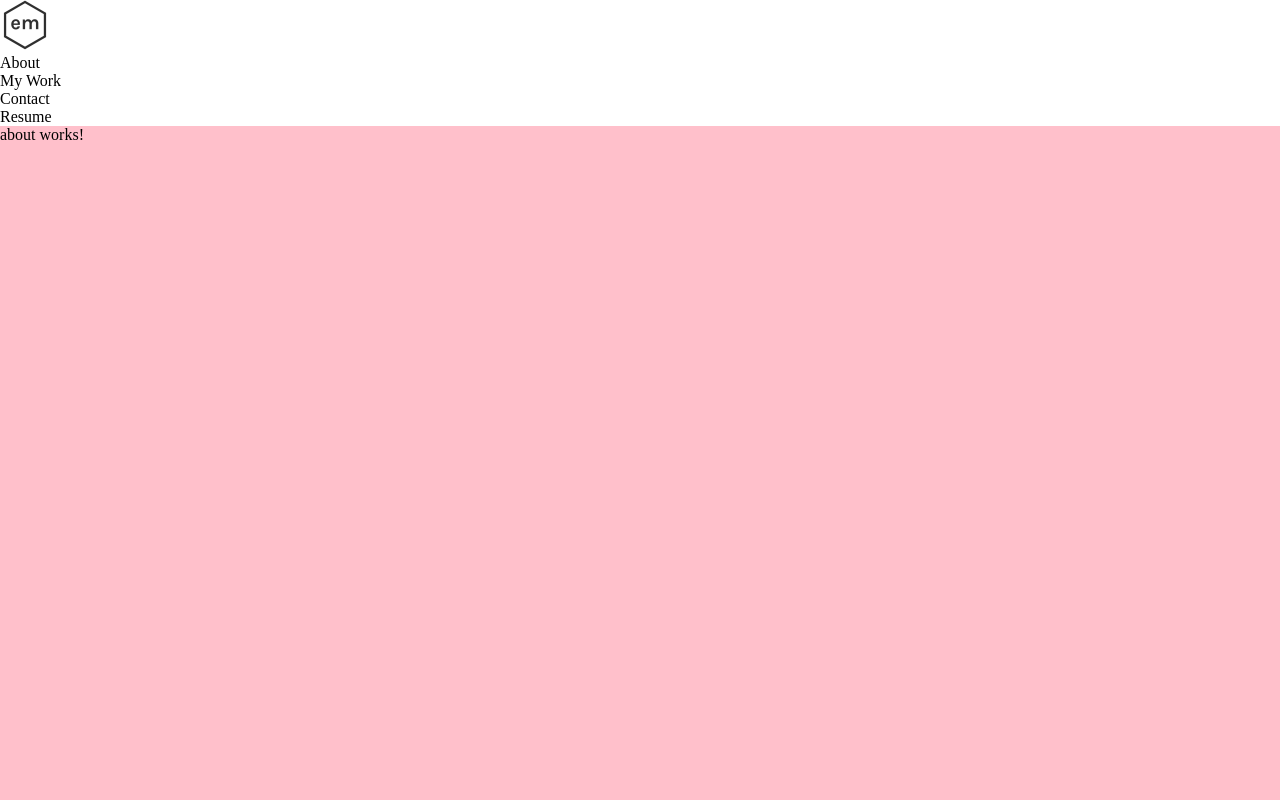
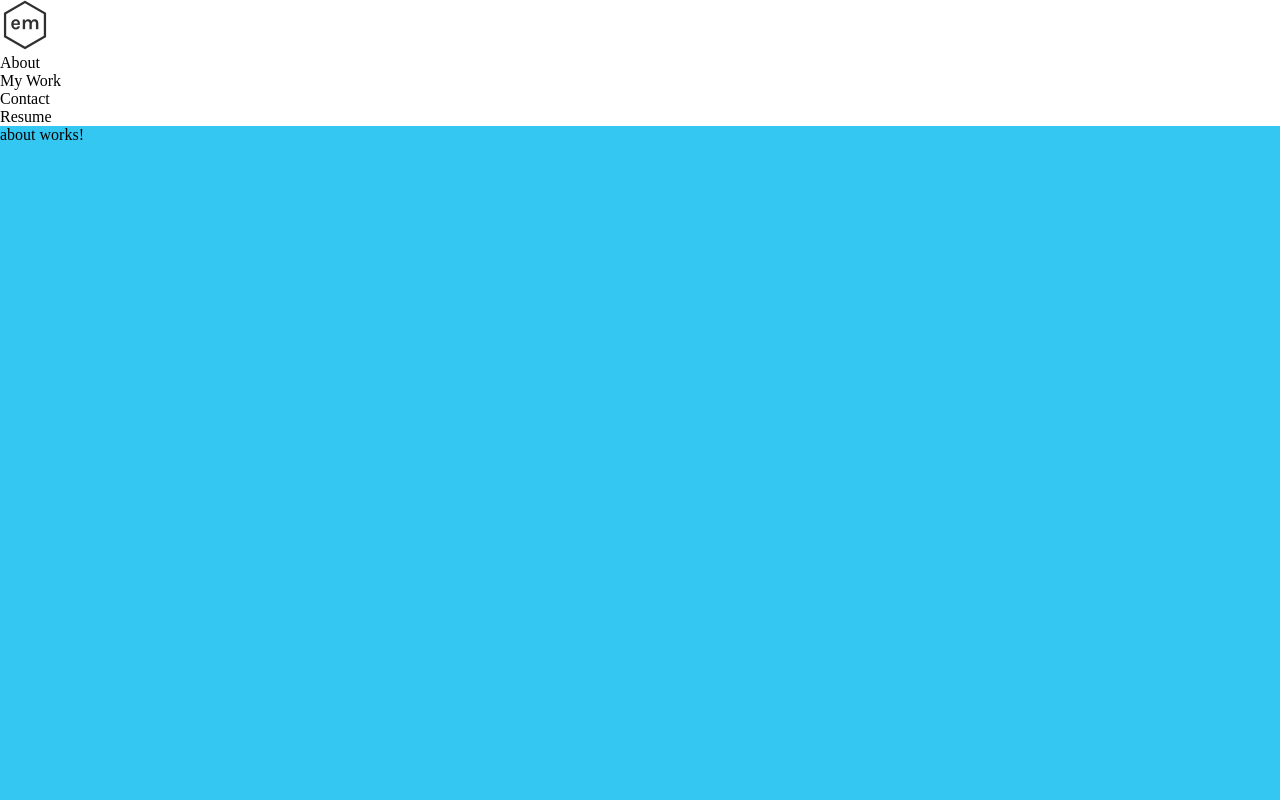
Before and after one commit to eobcre/ng-app, an Angular app: page / in a window 1280 px wide. Shown: the top 800 px of the page. Built offline with nearby package versions, Linux system fonts and the light colour scheme.

Commit message:
background color variable settings

```diff
--- a/src/app/components/about/about.component.scss
+++ b/src/app/components/about/about.component.scss
@@ -1,4 +1,6 @@
+$bg-base: #34c7f2;
+
 .about-container {
   height: 100vh;
-  background-color: pink;
+  background-color: $bg-base;
 }
```
